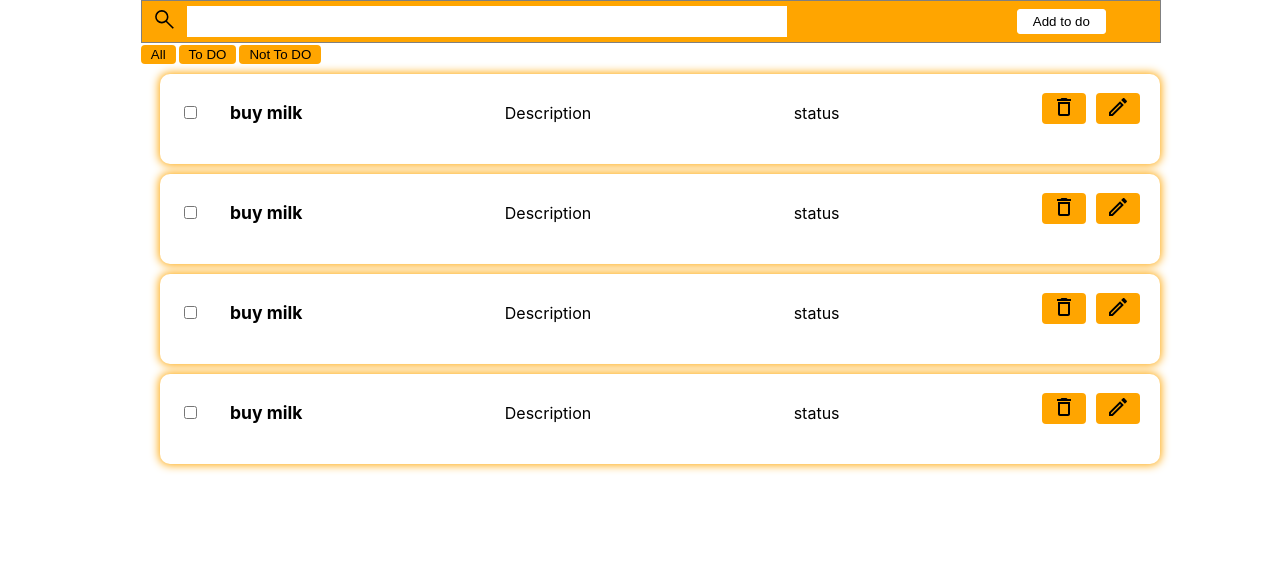
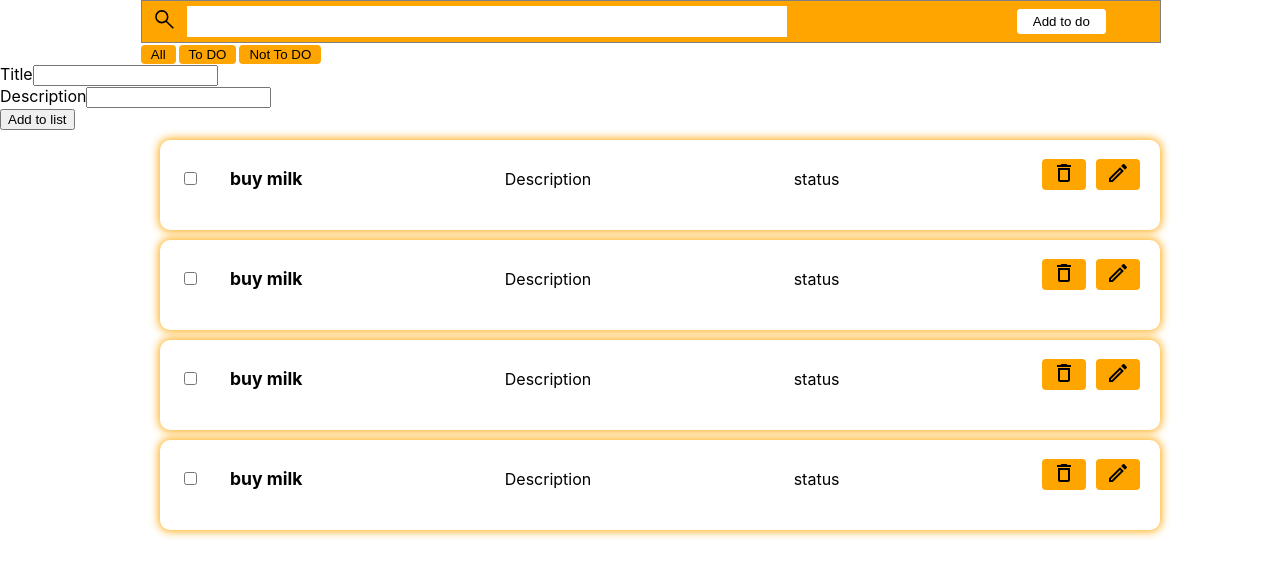
Before and after one commit to mahsaamini23/todoList, a React (Create React App) app: page / in a window 1280 px wide. Shown: the top 576 px of the page. Built offline with nearby package versions, Linux system fonts and the light colour scheme.

Commit message:
added tags and classNames to aaaaform component

```diff
--- a/src/component/form/Form.jsx
+++ b/src/component/form/Form.jsx
@@ -2,8 +2,18 @@ import React from "react";
 
 const Form = () =>{
     return(
-        <div>
-
+        <div className="form">
+            <div className="form_container">
+                <div className="container_title">
+                    <label className="form_label">Title</label>
+                    <input className="input" type="text" name="title"/>
+                </div>
+                <div className="container_description">
+                    <label className="form_label">Description</label>
+                    <input className="input" type="text" name="description"/>
+                </div>
+            </div>
+            <button type="submit">Add to list</button>
         </div>
     )
 }
```
